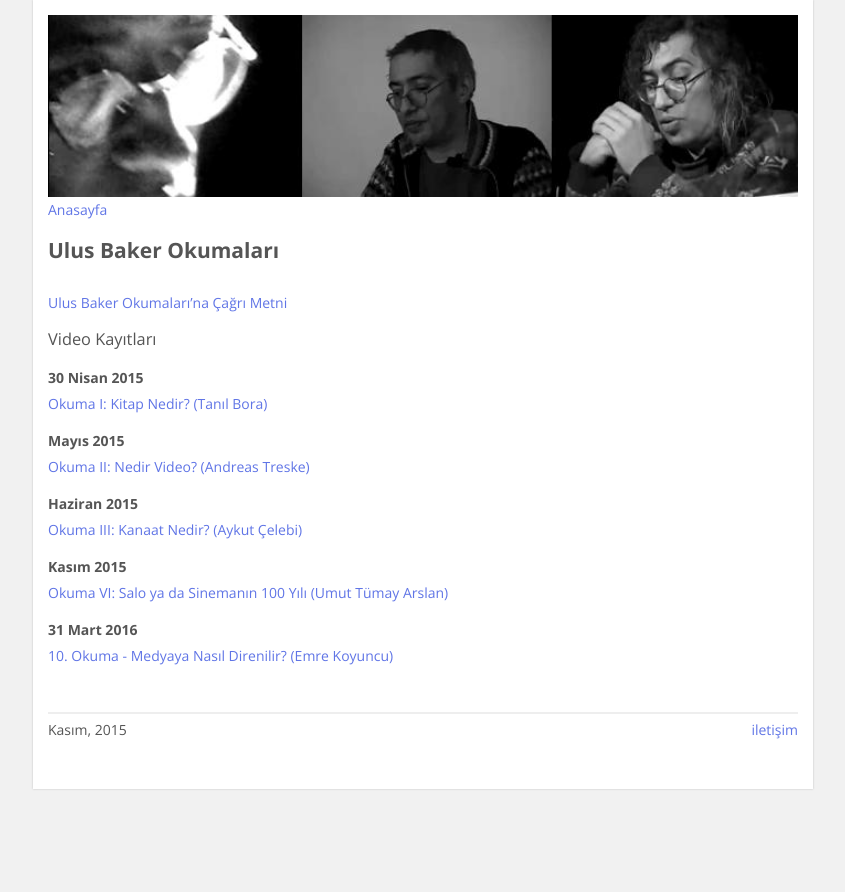
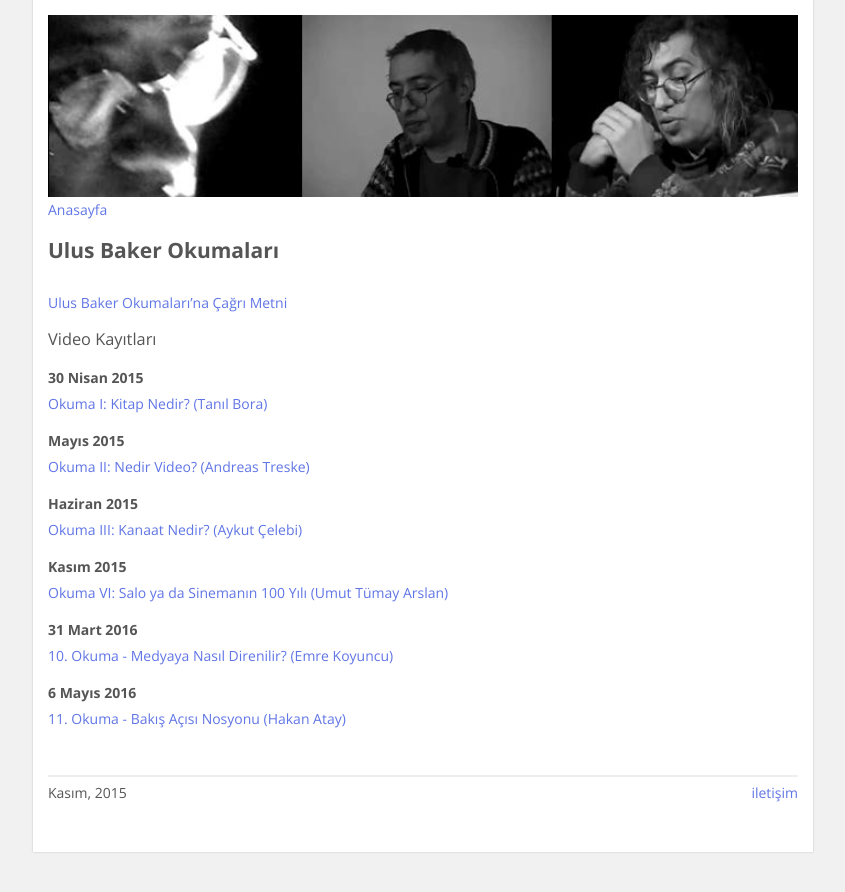
Before and after one commit to ulusbakerbulusmalari/ulusbakerbulusmalari.com, a Jekyll site: the page built from okumalar/index.html, in a window 1280 px wide. Shown: the top 892 px of the page, without its empty margins (217-1062 px from the left). Built offline with Jekyll 4.4.1, drawn with Linux system fonts in a browser that asks for light colours; nearby versions of some CDN libraries; Markdown is read by kramdown in place of the engine named in the settings.

Commit message:
Update index.html

```diff
--- a/okumalar/index.html
+++ b/okumalar/index.html
@@ -23,6 +23,8 @@ layout: default
   <span class="video-link"><a href="./okuma6.html">Okuma VI: Salo ya da Sinemanın 100 Yılı (Umut Tümay Arslan)</a></span>
   <h4>31 Mart 2016</h4>
   <span class="video-link"><a href="./okuma10.html">10. Okuma - Medyaya Nasıl Direnilir? (Emre Koyuncu)</a></span>
+  <h4>6 Mayıs 2016</h4>
+  <span class="video-link"><a href="./okuma11.html">11. Okuma - Bakış Açısı Nosyonu (Hakan Atay)</a></span>
 </div>
 <div id="footer">
   <hr>
```
